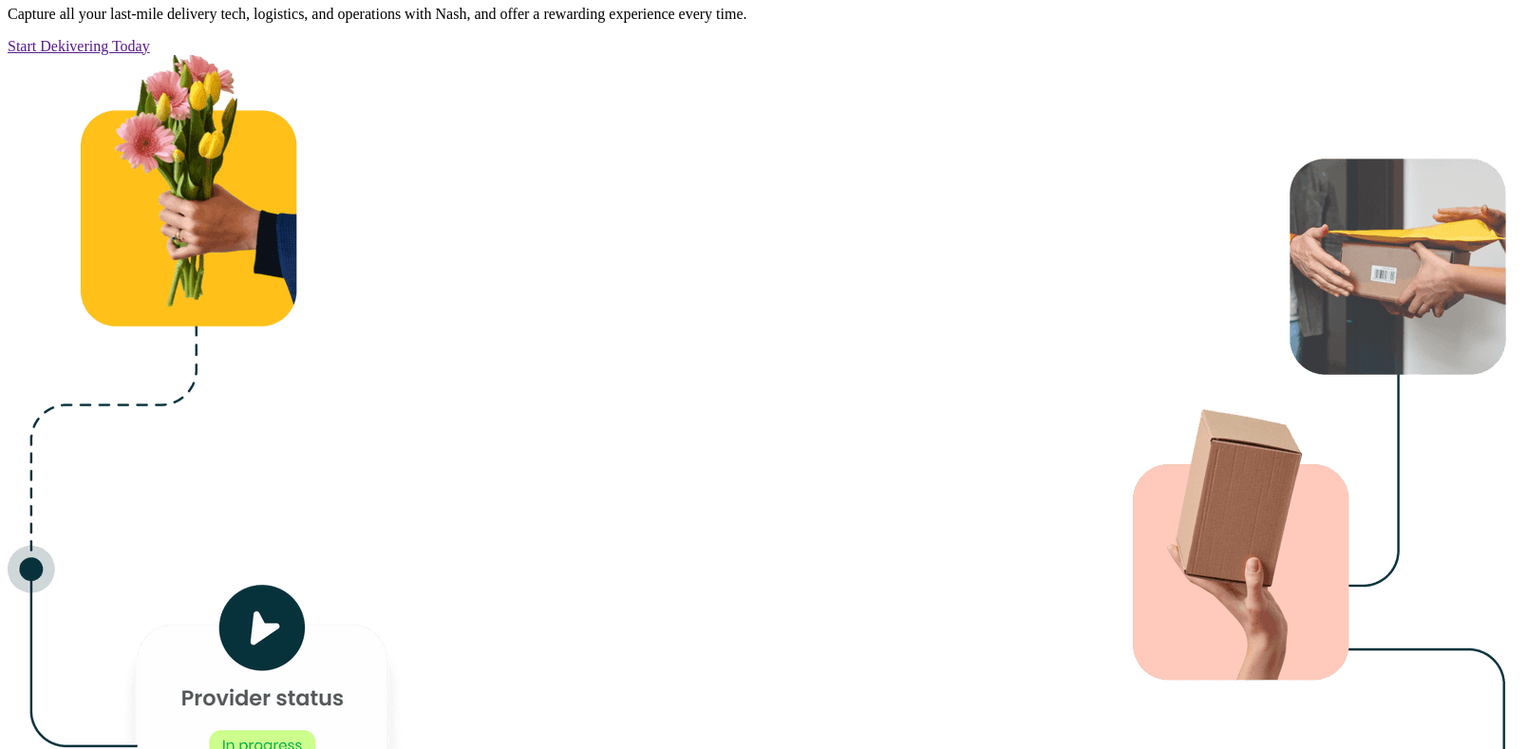
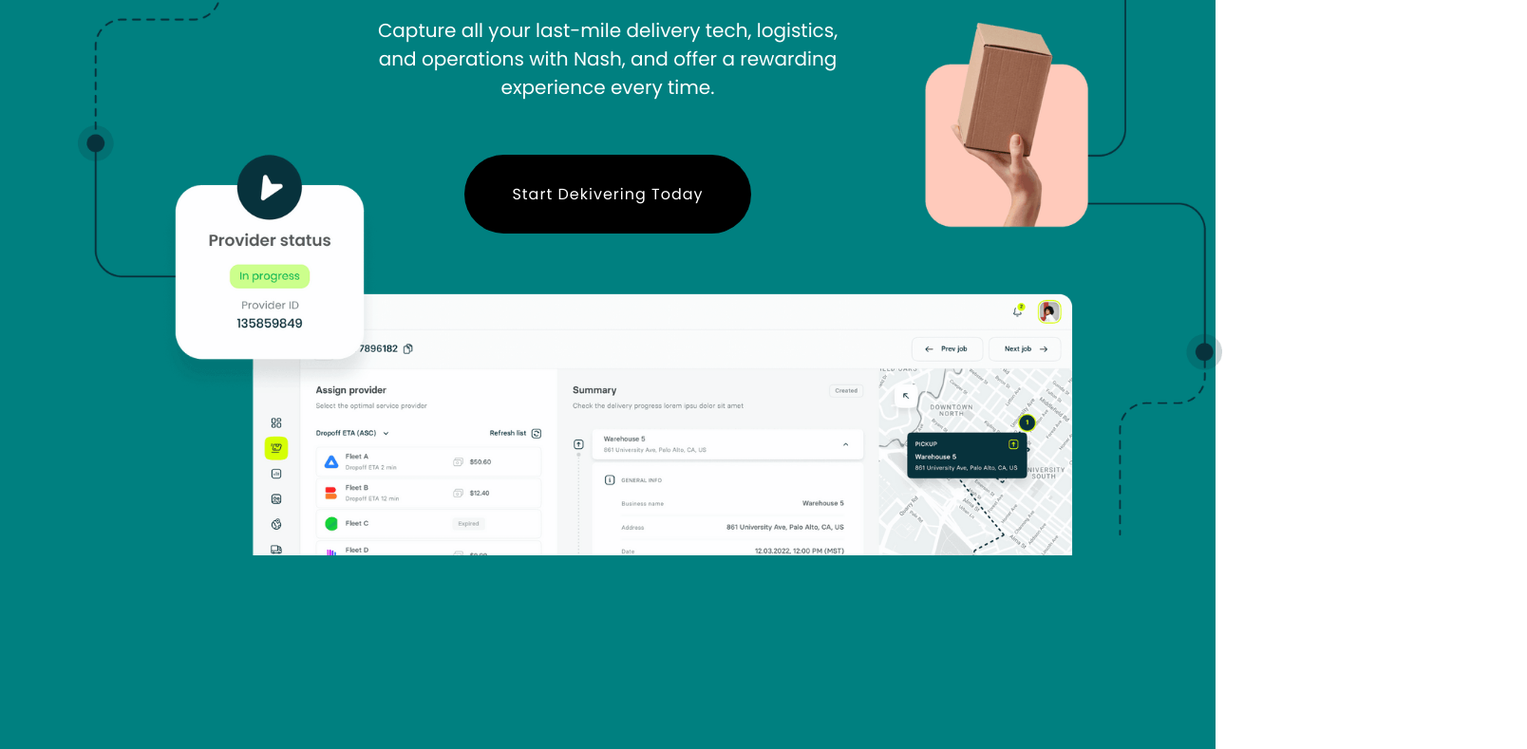
Before and after one commit to M-Samad-khan/nash-clone, a plain HTML site: page index.html in a window 1280 px wide. Shown: the part 502-1291 px from the top of the page at 95% size, 1608 px wide, since content can reach past the window. Drawn offline with Linux system fonts and the light colour scheme; the site is published under a folder, as on GitHub Pages, so addresses that start at the root find nothing.

Commit message:
path modified

```diff
--- a/index.html
+++ b/index.html
@@ -5,8 +5,8 @@
     <meta http-equiv="X-UA-Compatible" content="IE=edge">
     <meta name="viewport" content="width=device-width, initial-scale=1.0">
     <title>Hluxux</title>
-    <link rel="stylesheet" href="/css/style.css">
-    <link rel="stylesheet" href="/css/bootstrap.min.css">
+    <link rel="stylesheet" href="./css/style.css">
+    <link rel="stylesheet" href="./css/bootstrap.min.css">
     <link rel="stylesheet" href="./css/owl.carousel.css">
     <link rel="stylesheet" href="./css/owl.theme.css">
     <link rel="stylesheet" href="./css/owl.transitions.css">
```
